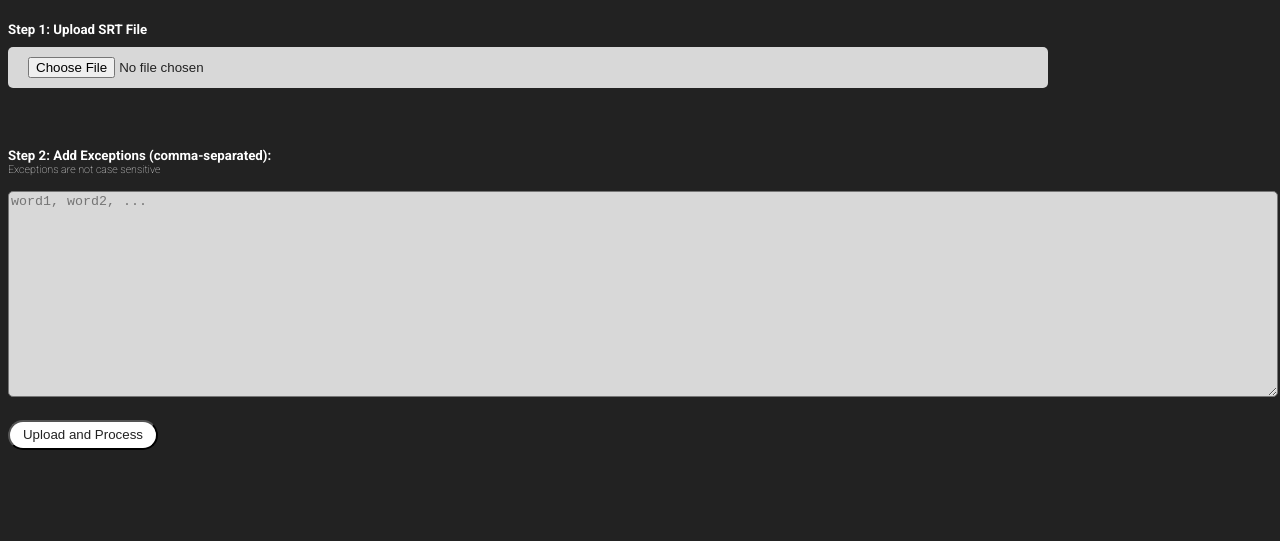
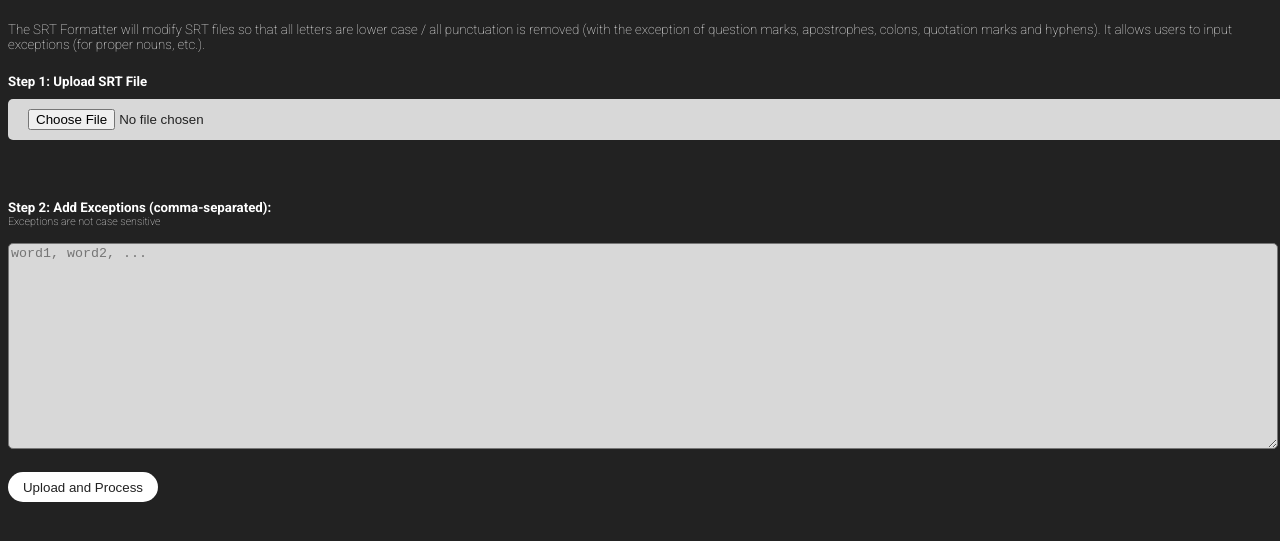
Before and after one commit to tomleslieli/SRT-Formatter, a website: page public/index.html in a window 1280 px wide. Shown: the part 77-618 px from the top of the page. Drawn offline with Linux system fonts and the light colour scheme.

Commit message:
More styling

```diff
--- a/public/css/styles.css
+++ b/public/css/styles.css
@@ -12,7 +12,7 @@ input {
   color: #222222; /* Change to the desired text color */
   border: none; /* Remove borders */
   border-radius: 5px;
-  width: 1000px;
+  width: 98%;
   transition: background-color 0.3s ease, color 0.3s ease;
 }
 
@@ -33,6 +33,7 @@ button {
   min-height: 30px;
   min-width: 150px;
   transition: transform 0.3s, background-color 0.3s ease, color 0.3s ease;
+  border: none;
 }
 
 button:hover {
@@ -60,3 +61,7 @@ textarea {
   margin-top: -20px;
   font-weight: 200;
 }
+
+.instructions {
+    font-weight: 100;
+}
--- a/public/index.html
+++ b/public/index.html
@@ -14,6 +14,7 @@
   <body>
     <h1>SRT Processor</h1>
     <h6 class="tomleslieli">Made with love by Tom Leslie Li</h6>
+    <h5 class="instructions">The SRT Formatter will modify SRT files so that all letters are lower case / all punctuation is removed (with the exception of question marks, apostrophes, colons, quotation marks and hyphens). It allows users to input exceptions (for proper nouns, etc.).</h5>
     <h5>Step 1: Upload SRT File</h5>
     <input type="file" id="fileInput" accept=".srt" />
     <br /><br />
```
